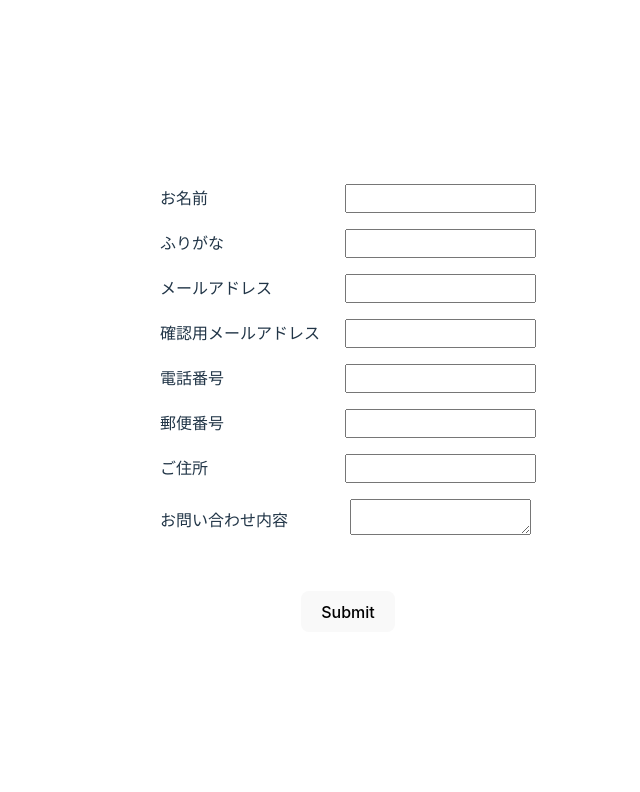
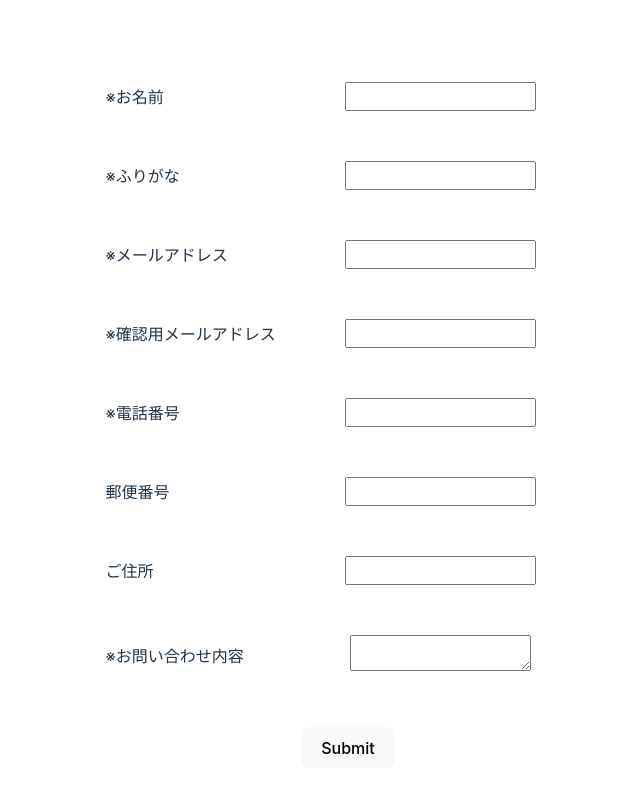
Before and after one commit to iwasakitakehiro/contact-app, a Vue app: page / in a window 1280 px wide. Shown: the top 792 px of the page, without its empty margins (292-932 px from the left). Built offline with nearby package versions, Linux system fonts and the light colour scheme.

Commit message:
setting validation

```diff
--- a/index.html
+++ b/index.html
@@ -3,7 +3,7 @@
   <head>
     <meta charset="UTF-8" />
     <meta name="viewport" content="width=device-width, initial-scale=1.0" />
-    <title>Vite + Vue</title>
+    <title>CONTACT</title>
   </head>
   <body>
     <div id="app"></div>
--- a/src/App.vue
+++ b/src/App.vue
@@ -4,27 +4,27 @@ import { ref } from "vue";
 
 const formSchema = ref([
   {
-    label: "お名前",
+    label: "※お名前",
     name: "name",
     as: "input",
   },
   {
-    label: "ふりがな",
+    label: "※ふりがな",
     name: "ruby",
     as: "input",
   },
   {
-    label: "メールアドレス",
+    label: "※メールアドレス",
     name: "email",
     as: "input",
   },
   {
-    label: "確認用メールアドレス",
-    name: "email",
+    label: "※確認用メールアドレス",
+    name: "confirmation",
     as: "input",
   },
   {
-    label: "電話番号",
+    label: "※電話番号",
     name: "tel",
     as: "input",
   },
@@ -39,7 +39,7 @@ const formSchema = ref([
     as: "input",
   },
   {
-    label: "お問い合わせ内容",
+    label: "※お問い合わせ内容",
     name: "note",
     as: "textarea",
   },
--- a/src/components/DynamicForm.vue
+++ b/src/components/DynamicForm.vue
@@ -1,5 +1,5 @@
 <script setup>
-import { Form, Field, ErrorMessage } from "vee-validate";
+import { Form, Field, ErrorMessage, defineRule } from "vee-validate";
 import { ref } from "vue";
 
 const props = defineProps({
@@ -8,14 +8,59 @@ const props = defineProps({
     required: true,
   },
 });
-const schema = ref(props.schema);
+
+const onSubmit = (values) => {
+  console.log(JSON.stringify(values, null, 2));
+};
+
+const schemas = {
+  name: "required",
+  ruby: "required",
+  email: "required|email",
+  confirmation: "required",
+  tel: "required",
+  note: "required",
+};
+
+defineRule("required", (value) => {
+  if (!value || !value.length) {
+    return "入力必須項目です";
+  }
+  return true;
+});
+
+defineRule("minLength", (value, [limit]) => {
+  if (!value || !value.length) {
+    return "This field is required";
+  }
+  if (value.length < limit) {
+    return `This field must be at least ${limit} characters`;
+  }
+  return true;
+});
+
+defineRule("email", (value) => {
+  // Check if email
+  const regex = /^[A-Z0-9._%+-]+@[A-Z0-9.-]+\.[A-Z]{2,4}$/i;
+  if (!regex.test(value)) {
+    return "This field must be a valid email";
+  }
+  return true;
+});
 </script>
 <template>
-  <Form>
+  <Form @submit="onSubmit" :validation-schema="schemas">
     <dl class="contact-table">
       <dl v-for="field in schema" :key="field.name">
         <dt :for="field.name">{{ field.label }}</dt>
-        <dd><Field :as="field.as" :id="field.name" :name="field.name" /></dd>
+        <dd>
+          <ErrorMessage :name="field.name" v-slot="{ message }">
+            <transition appear>
+              <span :key="field.name">{{ message }}</span>
+            </transition>
+          </ErrorMessage>
+          <Field :as="field.as" :id="field.name" :name="field.name" />
+        </dd>
       </dl>
     </dl>
     <button>Submit</button>
--- a/src/style.css
+++ b/src/style.css
@@ -84,6 +84,7 @@ dl dl {
   display: flex;
   justify-content: space-between;
   align-items: center;
+  margin: 50px 0;
 }
 
 dl dt {
@@ -98,6 +99,30 @@ dl dd input {
   padding: 5px;
 }
 
+dd {
+  position: relative;
+  width: 300px;
+}
+
+dd span {
+  display: block;
+  position: absolute;
+  top: -25px;
+  left: 0;
+  right: 0;
+  color: red;
+}
+
+.v-enter,
+.v-leave-to {
+  opacity: 0;
+}
+
+.v-enter-active,
+.v-leave-active {
+  transition: all 0.5s;
+}
+
 @media (prefers-color-scheme: light) {
   :root {
     color: #213547;
```
